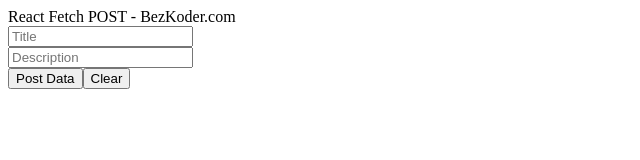
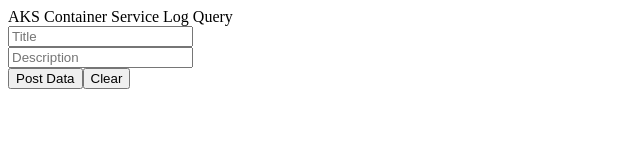
Before and after one commit to fishfish8888/azurestaticwebapp, a Gatsby site: page /App in a window 1280 px wide. Shown: the full height of the page, 0-640 px from the left. Built offline with nearby package versions, Linux system fonts and the light colour scheme; Gatsby itself is replaced by a stand-in of ours.

Commit message:
Update App.js

```diff
--- a/src/pages/App.js
+++ b/src/pages/App.js
@@ -56,7 +56,7 @@
 
   return (
     <div className="card">
-      <div className="card-header">React Fetch POST - BezKoder.com</div>
+      <div className="card-header">AKS Container Service Log Query</div>
       <div className="card-body">
         <div className="form-group">
           <input type="text" className="form-control" ref={post_title} placeholder="Title" />
```
